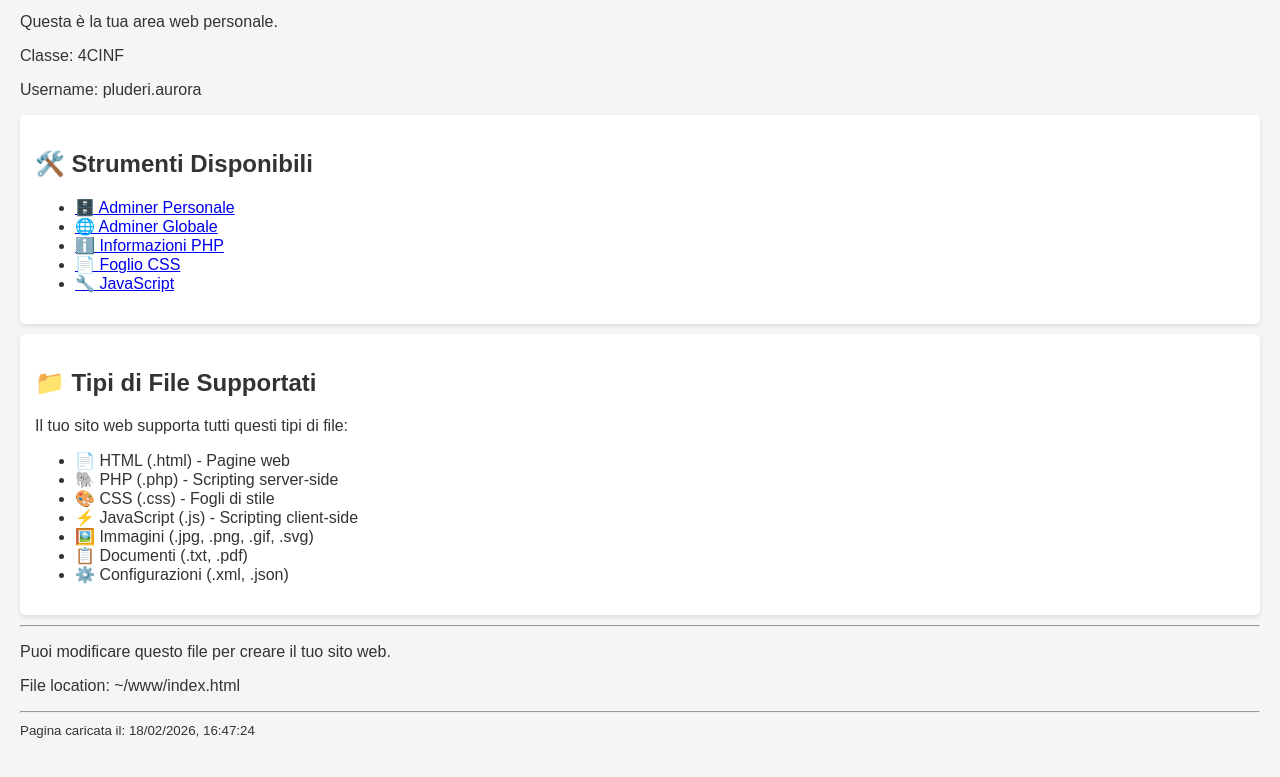
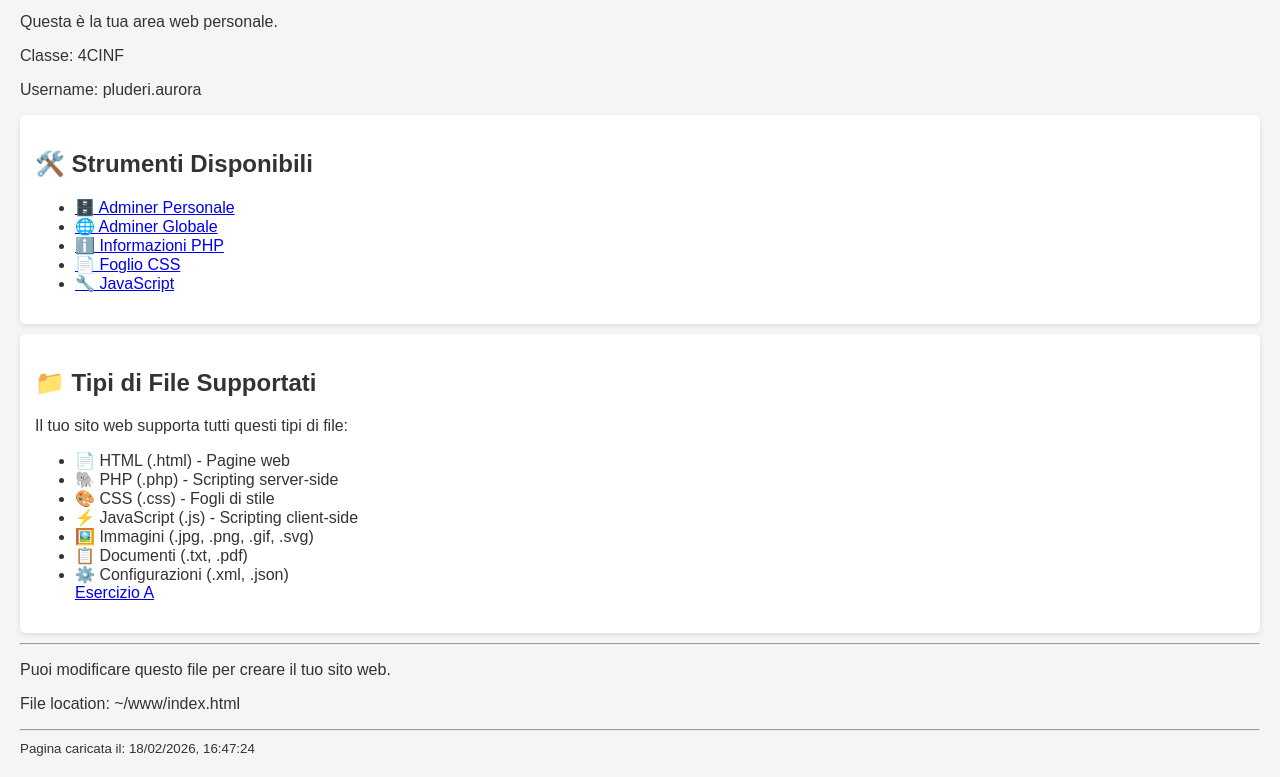
Before and after one commit to aury16/auroraPluderi-web, a plain HTML site: page index.html in a window 1280 px wide. Shown: the part 99-876 px from the top of the page. Drawn offline with Linux system fonts and the light colour scheme.

Commit message:
Update index.html

```diff
--- a/index.html
+++ b/index.html
@@ -34,6 +34,7 @@
             <li>🖼️ Immagini (.jpg, .png, .gif, .svg)</li>
             <li>📋 Documenti (.txt, .pdf)</li>
             <li>⚙️ Configurazioni (.xml, .json)</li>
+            <a href="esercizioA.html">Esercizio A</a>
         </ul>
     </div>
 
```
